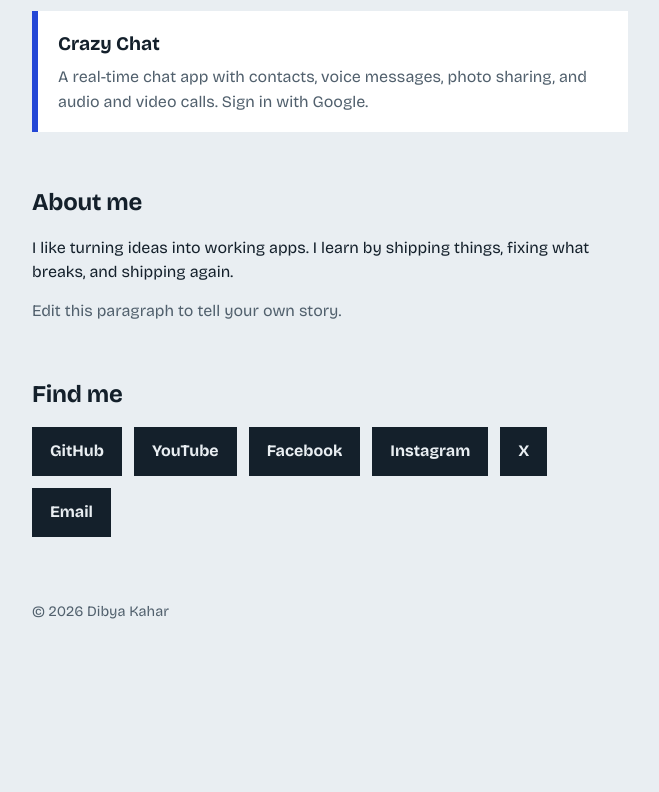
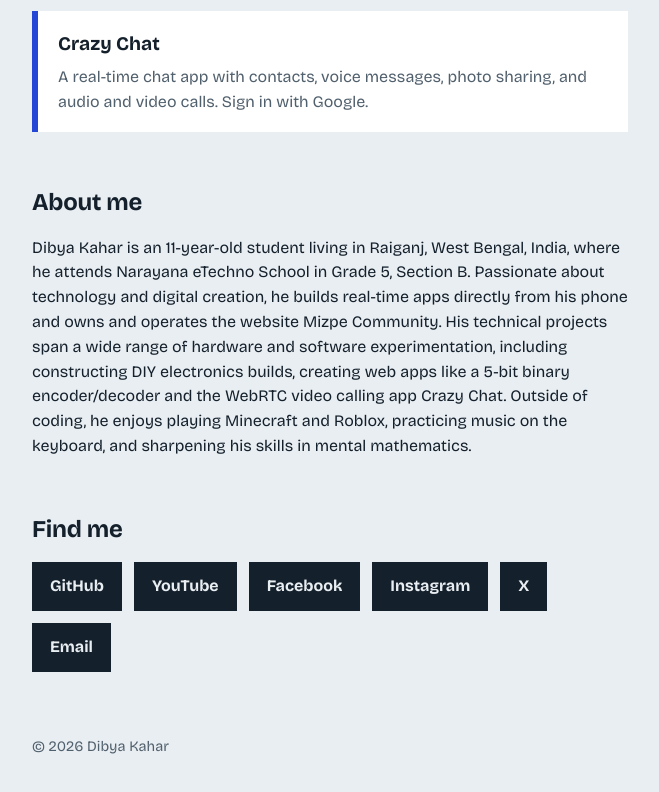
Before and after one commit to dibyakahar40-ship-it/personal-site, a plain HTML site: page index.html in a window 1280 px wide. Shown: the part 1125-1917 px from the top of the page, without its empty margins (310-969 px from the left). Before the commit the page ends 1788 px from the top, so only its background shows below. Drawn offline with nearby package versions, Linux system fonts and the light colour scheme.

Commit message:
Update index.html

```diff
--- a/index.html
+++ b/index.html
@@ -103,8 +103,8 @@
   <!-- Copy the block above to add more projects. -->
 
   <h2>About me</h2>
-  <p>I like turning ideas into working apps. I learn by shipping things, fixing what breaks, and shipping again.</p>
-  <p class="muted">Edit this paragraph to tell your own story.</p>
+  <p>Dibya Kahar is an 11-year-old student living in Raiganj, West Bengal, India, where he attends Narayana eTechno School in Grade 5, Section B. Passionate about technology and digital creation, he builds real-time apps directly from his phone and owns and operates the website Mizpe Community. His technical projects span a wide range of hardware and software experimentation, including constructing DIY electronics builds, creating web apps like a 5-bit binary encoder/decoder and the WebRTC video calling app Crazy Chat. Outside of coding, he enjoys playing Minecraft and Roblox, practicing music on the keyboard, and sharpening his skills in mental mathematics.
+</p>
 
   <h2>Find me</h2>
   <ul class="links">
```
